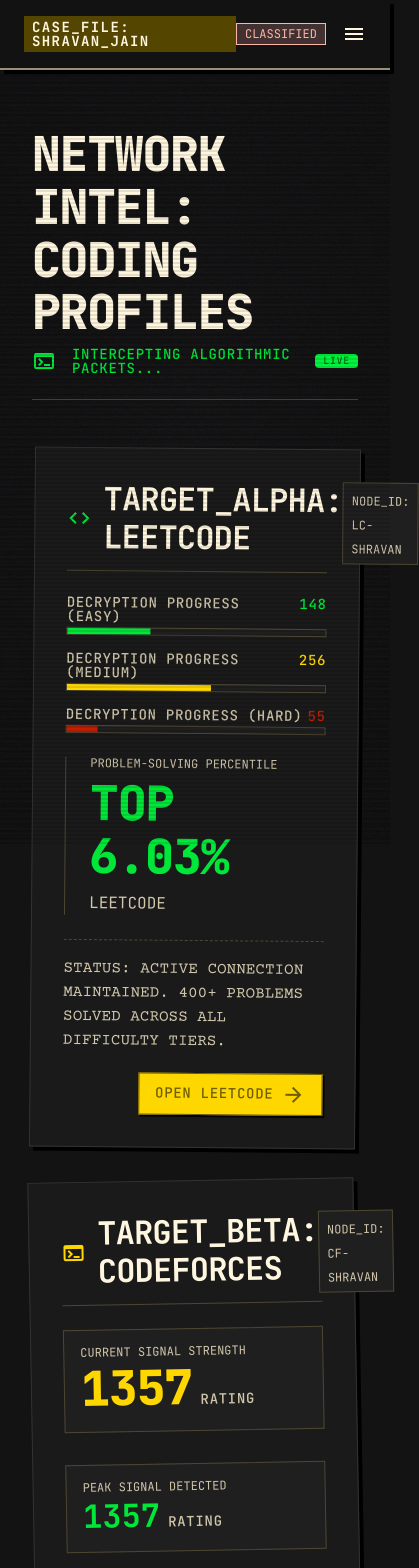
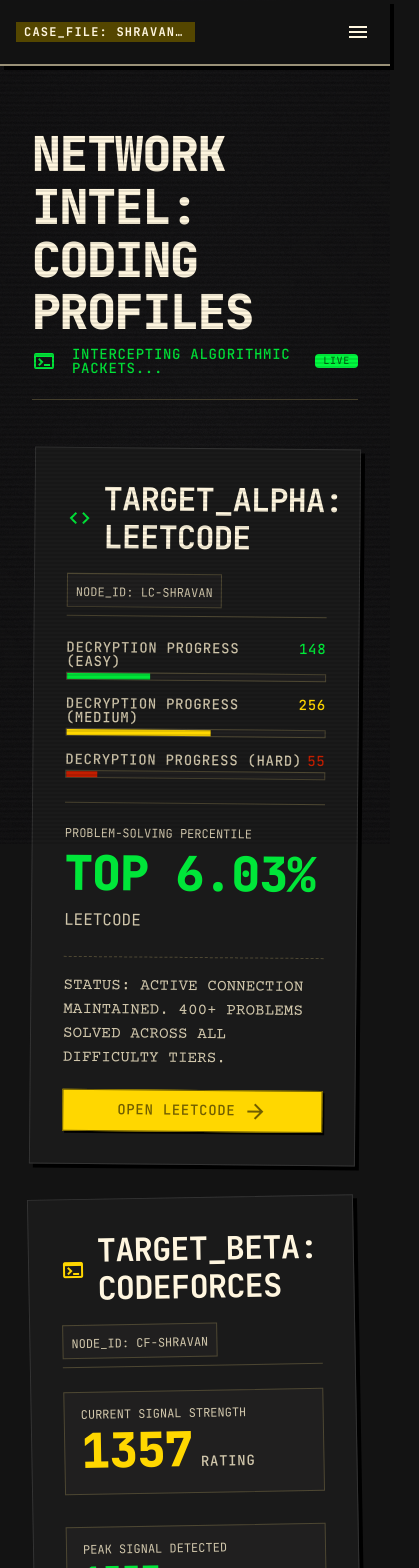
Before and after one commit to Shravan121005/Portfolio, a Next.js app: page /coding in a window 390 px wide. Shown: the top 1568 px of the page, 419 px wide, since content can reach past the window. Built offline with nearby package versions, Linux system fonts and the light colour scheme.

Commit message:
added compatibility for mobile/ipad

```diff
--- a/app/coding/page.tsx
+++ b/app/coding/page.tsx
@@ -68,7 +68,7 @@
 
             <div className="tape"></div>
 
-            <div className="flex justify-between items-start mb-6 border-b border-outline-variant pb-2">
+            <div className="flex flex-wrap gap-4 justify-between items-start mb-6 border-b border-outline-variant pb-2">
 
               <div className="flex items-center gap-3">
                 <span className="material-symbols-outlined text-tertiary-fixed-dim text-3xl">
@@ -145,7 +145,7 @@
 
 
               {/* Percentile */}
-              <div className="col-span-1 border-l border-outline-variant pl-6 flex flex-col justify-center">
+              <div className="col-span-1 border-t md:border-t-0 md:border-l border-outline-variant pt-6 md:pt-0 md:pl-6 flex flex-col justify-center">
 
                 <span className="font-label-sm text-label-sm text-on-surface-variant mb-2 block uppercase">
                   Problem-Solving Percentile
@@ -176,13 +176,13 @@
 
 
             {/* Profile Button */}
-            <div className="mt-5 flex justify-end">
+            <div className="mt-5 flex justify-center sm:justify-end">
 
               <a
                 href="https://leetcode.com/u/Shravan121005/"
                 target="_blank"
                 rel="noopener noreferrer"
-                className="bg-primary-container text-on-primary-container font-label-md text-label-md px-4 py-2 uppercase hover:translate-x-0.5 hover:-translate-y-0.5 transition-transform border border-on-primary-container shadow-[2px_2px_0px_0px_#000]"
+                className="bg-primary-container text-on-primary-container font-label-md text-label-md px-4 py-2 uppercase hover:translate-x-0.5 hover:-translate-y-0.5 transition-transform border border-on-primary-container shadow-[2px_2px_0px_0px_#000] w-full sm:w-auto text-center"
               >
                 OPEN LEETCODE
                 <span className="material-symbols-outlined text-sm ml-2 align-middle">
@@ -198,7 +198,7 @@
           {/* ================= CODEFORCES ================= */}
           <article className="dossier-card p-dossier-padding -rotate-[1deg]">
 
-            <div className="flex justify-between items-start mb-6 border-b border-outline-variant pb-2">
+            <div className="flex flex-wrap gap-4 justify-between items-start mb-6 border-b border-outline-variant pb-2">
 
               <div className="flex items-center gap-3">
 
@@ -271,7 +271,7 @@
             </div>
 
 
-            <div className="mt-6 flex justify-between items-end border-t border-outline-variant pt-4">
+            <div className="mt-6 flex flex-col sm:flex-row gap-4 justify-between items-start sm:items-end border-t border-outline-variant pt-4">
 
               <span className="font-body-md text-body-md text-on-surface-variant uppercase">
                 COMPETITION HISTORY: DATA STRUCTURES & ALGORITHMS
@@ -279,7 +279,7 @@
 
               <a
                 href="https://codeforces.com/profile/ShravanJain"
-                className="bg-primary-container text-on-primary-container font-label-md text-label-md px-4 py-2 uppercase hover:translate-x-0.5 hover:-translate-y-0.5 transition-transform border border-on-primary-container shadow-[2px_2px_0px_0px_#000]"
+                className="bg-primary-container text-on-primary-container font-label-md text-label-md px-4 py-2 uppercase hover:translate-x-0.5 hover:-translate-y-0.5 transition-transform border border-on-primary-container shadow-[2px_2px_0px_0px_#000] w-full sm:w-auto text-center"
               >
                 OPEN PROFILE
               </a>
--- a/app/projects/page.tsx
+++ b/app/projects/page.tsx
@@ -77,7 +77,7 @@
             </div>
           </div>
 
-          <div className="mt-auto border-t border-outline-variant pt-4 flex justify-between items-center">
+          <div className="mt-auto border-t border-outline-variant pt-4 flex flex-wrap gap-4 justify-between items-center">
             <span className="font-label-sm text-on-surface-variant">
               DATE:{" "}
               <span className="text-tertiary-fixed-dim">
@@ -156,7 +156,7 @@
             </div>
           </div>
 
-          <div className="mt-auto border-t border-outline-variant pt-4 flex justify-between items-center">
+          <div className="mt-auto border-t border-outline-variant pt-4 flex flex-wrap gap-4 justify-between items-center">
             <span className="font-label-sm text-on-surface-variant">
               DATE:{" "}
               <span className="text-tertiary-fixed-dim">
@@ -235,7 +235,7 @@
             </div>
           </div>
 
-          <div className="mt-auto border-t border-outline-variant pt-4 flex justify-between items-center">
+          <div className="mt-auto border-t border-outline-variant pt-4 flex flex-wrap gap-4 justify-between items-center">
             <span className="font-label-sm text-on-surface-variant">
               DATE:{" "}
               <span className="text-tertiary-fixed-dim">
@@ -313,7 +313,7 @@
             </div>
           </div>
 
-          <div className="mt-auto border-t border-outline-variant pt-4 flex justify-between items-center">
+          <div className="mt-auto border-t border-outline-variant pt-4 flex flex-wrap gap-4 justify-between items-center">
             <span className="font-label-sm text-on-surface-variant">
               EVENT:{" "}
               <span className="text-tertiary-fixed-dim">
--- a/components/NavBar.tsx
+++ b/components/NavBar.tsx
@@ -2,9 +2,14 @@
 
 import Link from "next/link";
 import { usePathname } from "next/navigation";
+import { useState } from "react";
 
 export default function NavBar() {
   const pathname = usePathname();
+  const [isMenuOpen, setIsMenuOpen] = useState(false);
+
+  const toggleMenu = () => setIsMenuOpen(!isMenuOpen);
+  const closeMenu = () => setIsMenuOpen(false);
 
   const navItems = [
     { name: "SUBJECT", href: "/" },
@@ -14,9 +19,9 @@
   ];
 
   return (
-    <nav className="fixed top-0 w-full z-50 flex justify-between items-center px-gutter py-4 bg-surface/95 backdrop-blur-sm border-b-2 border-outline dark:border-outline-variant shadow-[4px_4px_0px_0px_rgba(0,0,0,1)]">
+    <nav className="fixed top-0 w-full z-50 flex justify-between items-center px-4 md:px-gutter py-4 bg-surface/95 backdrop-blur-sm border-b-2 border-outline dark:border-outline-variant shadow-[4px_4px_0px_0px_rgba(0,0,0,1)]">
 
-      <div className="font-label-md text-label-md font-bold tracking-widest text-primary bg-on-primary-fixed-variant px-2 py-1">
+      <div className="font-label-md text-label-sm sm:text-label-md font-bold tracking-widest text-primary bg-on-primary-fixed-variant px-2 py-1 truncate max-w-[50%] md:max-w-none">
         CASE_FILE: SHRAVAN_JAIN
       </div>
 
@@ -40,15 +45,46 @@
         })}
       </div>
 
-      <div className="flex items-center space-x-4">
-        <div className="font-label-sm text-label-sm px-2 py-1 bg-error/20 text-error border border-error">
+      <div className="flex items-center space-x-2 md:space-x-4">
+        <div className="hidden sm:block font-label-sm text-label-sm px-2 py-1 bg-error/20 text-error border border-error">
           CLASSIFIED
         </div>
 
-        <span className="material-symbols-outlined text-primary cursor-pointer hover:text-tertiary-container md:hidden">
-          menu
-        </span>
+        <button
+          onClick={toggleMenu}
+          className="material-symbols-outlined text-primary cursor-pointer hover:text-tertiary-container md:hidden p-1 focus:outline-none"
+        >
+          {isMenuOpen ? "close" : "menu"}
+        </button>
       </div>
+
+      {/* Mobile Menu Overlay */}
+      {isMenuOpen && (
+        <div className="absolute top-full left-0 w-full bg-surface-container border-b-2 border-outline shadow-[0px_8px_0px_0px_rgba(0,0,0,1)] md:hidden flex flex-col z-40 dossier-card mt-0.5">
+          {navItems.map((item) => {
+            const isActive = pathname === item.href;
+            return (
+              <Link
+                key={item.href}
+                href={item.href}
+                onClick={closeMenu}
+                className={
+                  isActive
+                    ? "px-6 py-4 text-primary border-l-4 border-primary-container bg-surface-container-high font-label-md text-label-md transition-all"
+                    : "px-6 py-4 text-on-surface-variant border-l-4 border-transparent font-label-md text-label-md hover:bg-surface-container-high hover:text-primary transition-all"
+                }
+              >
+                {item.name}
+              </Link>
+            );
+          })}
+          <div className="px-6 py-4 border-t border-outline-variant border-dashed">
+             <div className="sm:hidden font-label-sm text-label-sm px-2 py-1 bg-error/20 text-error border border-error inline-block">
+                CLASSIFIED
+             </div>
+          </div>
+        </div>
+      )}
 
     </nav>
   );
--- a/components/ShaderBackground.tsx
+++ b/components/ShaderBackground.tsx
@@ -105,7 +105,7 @@
     const uRes = gl.getUniformLocation(prog, "u_resolution");
     const uMouse = gl.getUniformLocation(prog, "u_mouse");
 
-    let mouse = { x: canvas.width / 2, y: canvas.height / 2 };
+    const mouse = { x: canvas.width / 2, y: canvas.height / 2 };
 
     function onMouseMove(event: MouseEvent) {
       const rect = canvas?.getBoundingClientRect();
```
Also changed, not shown: app/achievements/page.tsx (+13 -13 lines), app/page.tsx (+5 -5 lines).
